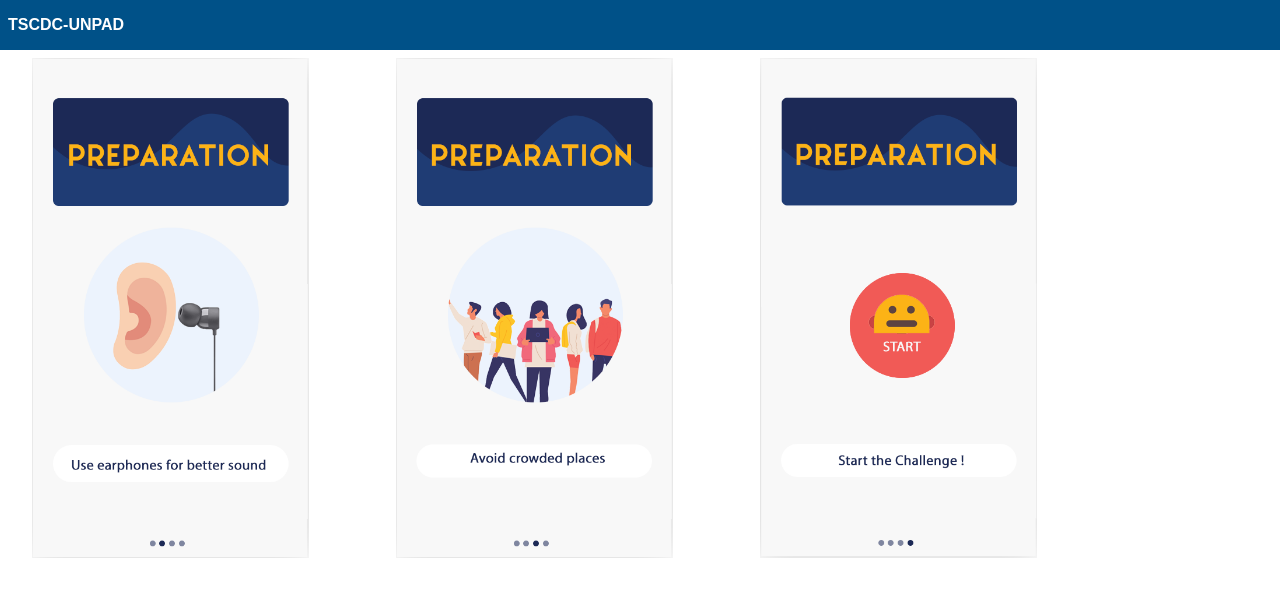
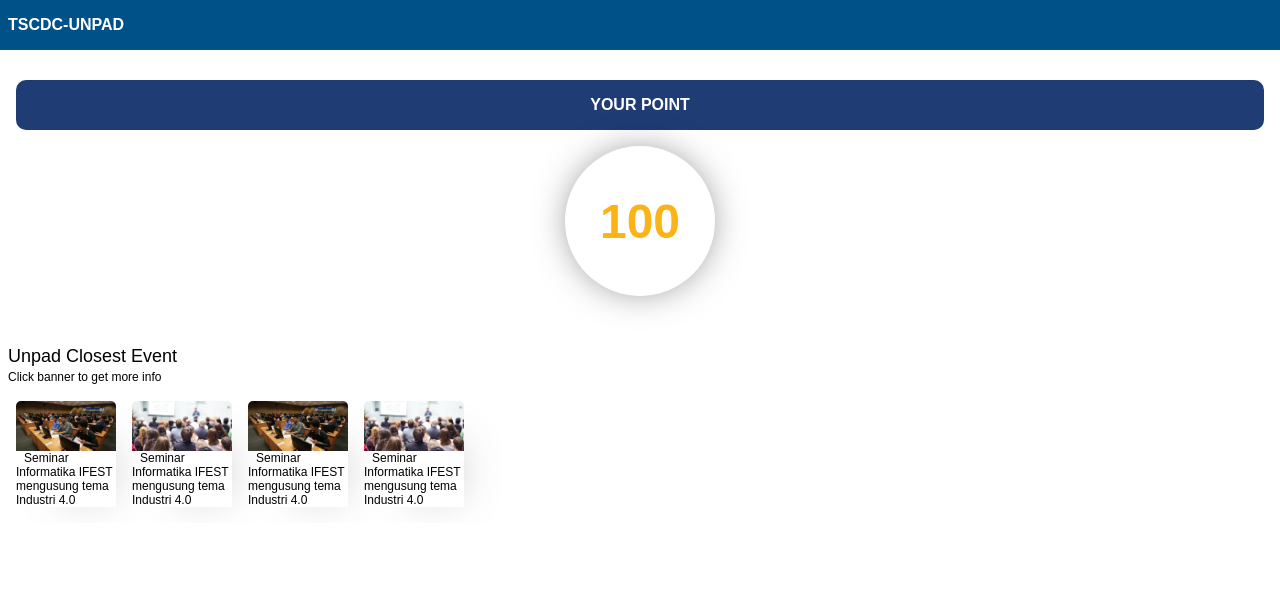
Before and after one commit to fahmifan/tilda-speech, a React (Create React App) app: page /your-point in a window 1280 px wide. Shown: the top 596 px of the page. Built offline with nearby package versions, Linux system fonts and the light colour scheme.

Commit message:
add point page

```diff
--- a/package.json
+++ b/package.json
@@ -13,7 +13,8 @@
     "start": "react-scripts start",
     "build": "react-scripts build",
     "test": "react-scripts test",
-    "eject": "react-scripts eject"
+    "eject": "react-scripts eject",
+    "deploy": "npm run build && firebase deploy"
   },
   "eslintConfig": {
     "extends": "react-app"
--- a/src/App.js
+++ b/src/App.js
@@ -1,11 +1,13 @@
 import React, { Component } from 'react';
 import styled from 'styled-components'
+import { BrowserRouter as Router, Route, withRouter } from 'react-router-dom'
+
 import wavePng from './icons/wave.png';
 import micKuningPng from './icons/mic-kuning.png';
 import micMerahPng from './icons/mic-merah.png';
 
+import IntroPage from './IntroPage';
 import PointPage from './PointPage';
-import { BrowserRouter as Router, Link, Route } from 'react-router-dom'
 
 const color = {
   primary: '#FCB316',
@@ -89,7 +91,7 @@ if (!('webkitSpeechRecognition' in window)) {
   alert('no web kit?');
 }
 
-const initCountDown = 60;
+const initCountDown = 10;
 
 class App extends Component {
   state = {
@@ -99,6 +101,10 @@ class App extends Component {
     isCountStart: false,
     // eslint-disable-next-line no-undef
     recognition: new webkitSpeechRecognition(),
+  }
+
+  componentDidMount() {
+    this.handleStart();
   }
 
   speechRecog = () => {
@@ -176,6 +182,7 @@ class App extends Component {
   }
 
   handleStop = () => {
+    this.state.recognition.stop();
     this.setState({ isCountStart: false, countDown: initCountDown }, () => {
       this.state.recognition.stop();
     })
@@ -212,22 +219,30 @@ class App extends Component {
         setTimeout(() => {
           this.setState({ countDown: countDown-1 })
         },1000)
+      } else {
+        this.handleStop();
       }
     }
 
-    const Challenge = () => (
+    const Challenge = withRouter((props) => {
+      if (countDown <= 0) {
+        this.handleStop();
+        props.history.replace('/your-point')
+      }
+
+      return (
         <>
         <Card>
           <span style={{ margin: 'auto', fontSize: '3em' }}>00:{countDown < 10 ? `0${countDown}` : countDown}</span>
         </Card> <br />
         {
           !isCountStart
-          ? <StartBtn onClick={() => this.handleStart()} />
+            ? <StartBtn />
             : <StopBtn />
-
         }
         </>
-    );
+      )
+    });
 
     return (
       <Router>
@@ -237,7 +252,8 @@ class App extends Component {
               <span>TSCDC-UNPAD</span>
             </AppBar>
             <Route path='/start-challenge' component={Challenge} />
-            <Route path='/' component={PointPage} />
+            <Route path='/your-point' render={() => <PointPage handleStop={() => this.handleStop()} /> } />
+            <Route path='/' exact component={IntroPage} />
           </Header>
         </Shell>
       </Router>
--- /dev/null
+++ b/src/IntroPage.js
@@ -0,0 +1,37 @@
+import React from 'react';
+import styled from 'styled-components';
+import { withRouter } from 'react-router-dom'
+
+import prep1 from './intro/prep1.png'
+import prep2 from './intro/prep2.png'
+import prep3 from './intro/prep3.png'
+
+const Card = styled.div`
+  min-width: 300px;
+  min-height: 500px;
+  background: url(${props => props.bg});
+  background-size: contain;
+  background-repeat: no-repeat;
+  margin: 32px;
+  margin-top: 8px;
+`
+
+const Container = styled.div`
+  display: flex;
+  flex-wrap: nowrap;
+  overflow-x: scroll;
+`
+
+class IntroPage extends React.Component {
+  render() {
+    return (
+      <Container>
+        <Card bg={prep1}/>
+        <Card bg={prep2}/>
+        <Card bg={prep3} onClick={() => this.props.history.replace('/start-challenge')} />
+      </Container>
+    );
+  }
+}
+
+export default withRouter(IntroPage);
--- a/src/PointPage.js
+++ b/src/PointPage.js
@@ -2,34 +2,112 @@ import React from 'react';
 import styled from 'styled-components';
 import { withRouter } from 'react-router-dom'
 
-import prep1 from './intro/prep1.png'
-import prep2 from './intro/prep2.png'
-import prep3 from './intro/prep3.png'
+import imgEv1 from './photos/1.jpg';
+import imgEv2 from './photos/2.jpg';
+
+const color = {
+  primary: '#FCB316',
+  secondary: '#005188',
+  secDark: '#1F3C74',
+}
 
 const Card = styled.div`
-  min-width: 300px;
-  min-height: 500px;
-  background: url(${props => props.bg});
-  background-size: contain;
-  background-repeat: no-repeat;
-  margin: 32px;
-  margin-top: 8px;
+  background: ${color.secDark};
+  color: white;
+  font-weight: bold;
+  padding: 16px;
+  margin: 16px;
+  margin-top: 30px;
+  border-radius: 10px;
+  text-align: center;
+  font-size: 1em;
+`
+const PointBadge = styled.div`
+  background: white;
+  display: flex;
+  align-items: center;
+  justify-content: center;
+  border-radius: 100%;
+  width: 150px;
+  height: 150px;
+  margin: auto;
+  margin-bottom: 50px;
+  box-shadow: 0px 0px 42px -13px rgba(0,0,0,0.75);
+`
+const EventImg = styled.div`
+  background: ${props => `url(${props.imgURL})` || '#ccc'};
+  background-size: cover;
+  min-height: 50px;
+  width: 100px;
+  border-radius: 5px 5px 0 0;
+`
+
+const CardEvent = styled.div`
+  display: block;
+  width: 100px;
+  font-size: 12px;
+  margin: 8px;
+  box-shadow: 20px 16px 50px -38px rgba(0,0,0,0.75);
 `
 
 const Container = styled.div`
   display: flex;
   flex-wrap: nowrap;
-  overflow-x: scroll;
+  overflow: scroll;
+  padding: 8px;
+`
+
+const CardsTiltle = styled.span`
+  font-size: 24px;
 `
 
 class PointPage extends React.Component {
+  state = {
+    events: [
+      {
+        desc: 'Seminar Informatika IFEST mengusung tema Industri 4.0',
+        img: imgEv1,
+      },
+      {
+        desc: 'Seminar Informatika IFEST mengusung tema Industri 4.0',
+        img: imgEv2
+      },
+      {
+        desc: 'Seminar Informatika IFEST mengusung tema Industri 4.0',
+        img: imgEv1
+      },
+      {
+        desc: 'Seminar Informatika IFEST mengusung tema Industri 4.0',
+        img: imgEv2
+      }
+    ]
+  }
+
+  componentDidMount() {
+    this.props.handleStop();
+  }
+
   render() {
     return (
-      <Container>
-        <Card bg={prep1}/>
-        <Card bg={prep2}/>
-        <Card bg={prep3} onClick={() => this.props.history.replace('/start-challenge')} />
-      </Container>
+      <>
+        <Card><span>YOUR POINT</span></Card>
+        <PointBadge>
+          <span style={{ color: color.primary, fontWeight: 'bold', textAlign: 'center', fontSize: '3em' }}>100</span>
+        </PointBadge>
+
+        <span style={{ fontSize: '18px', padding: '8px' }}>Unpad Closest Event</span> <br />
+        <span style={{ padding: '8px', fontSize: '12px' }}>Click banner to get more info</span> <br />
+        <Container>
+            {
+              this.state.events.map(ev => (
+                <CardEvent>
+                  <EventImg imgURL={ev.img} />
+                  <span style={{ padding: '8px', }}>{ev.desc}</span>
+                </CardEvent>
+              ))
+            }
+        </Container>
+      </>
     );
   }
 }
```
Also changed, not shown: src/photos/1.jpg (added), src/photos/2.jpg (added). Lines whose indentation alone changed are shown as unchanged.
